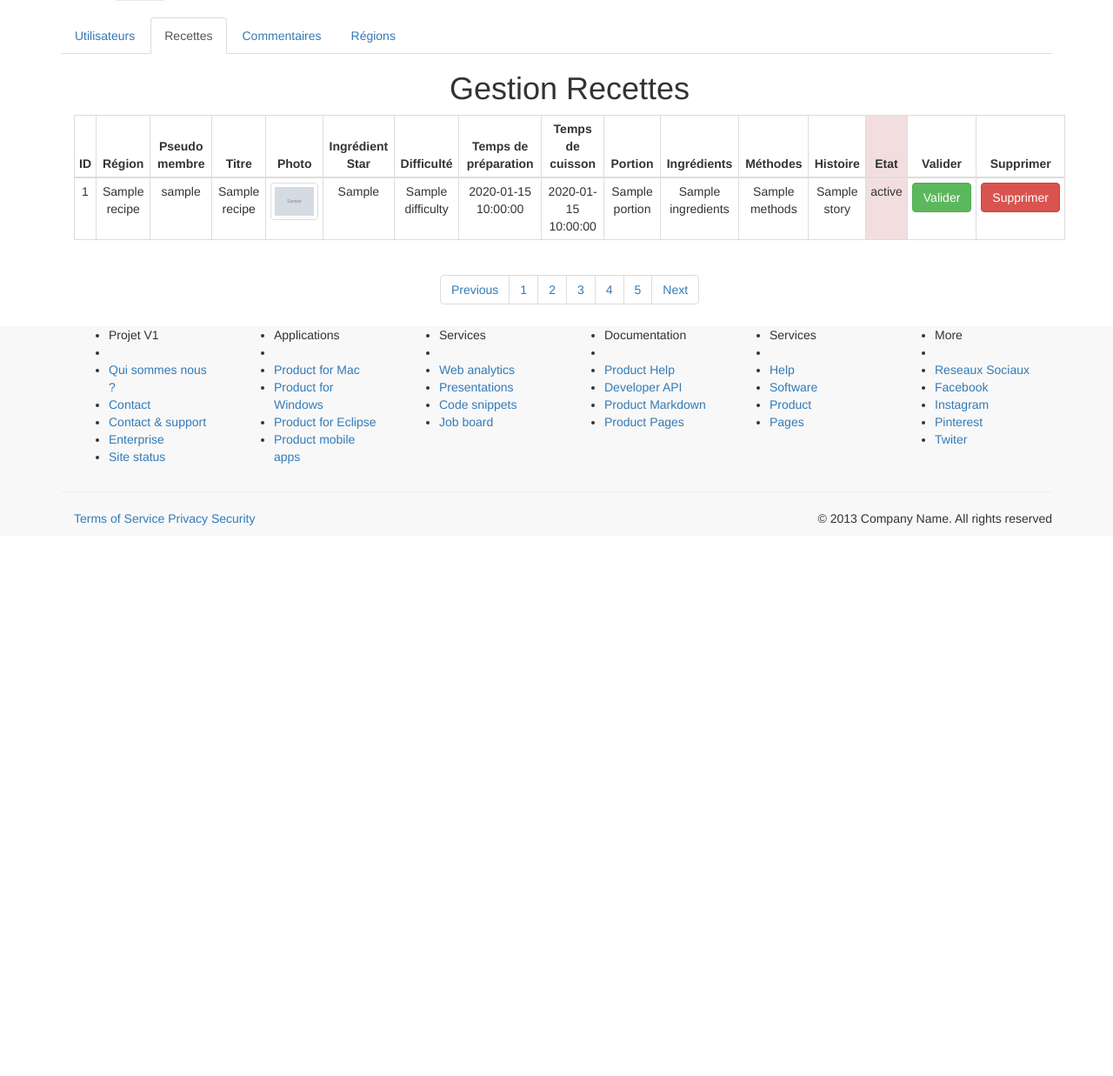
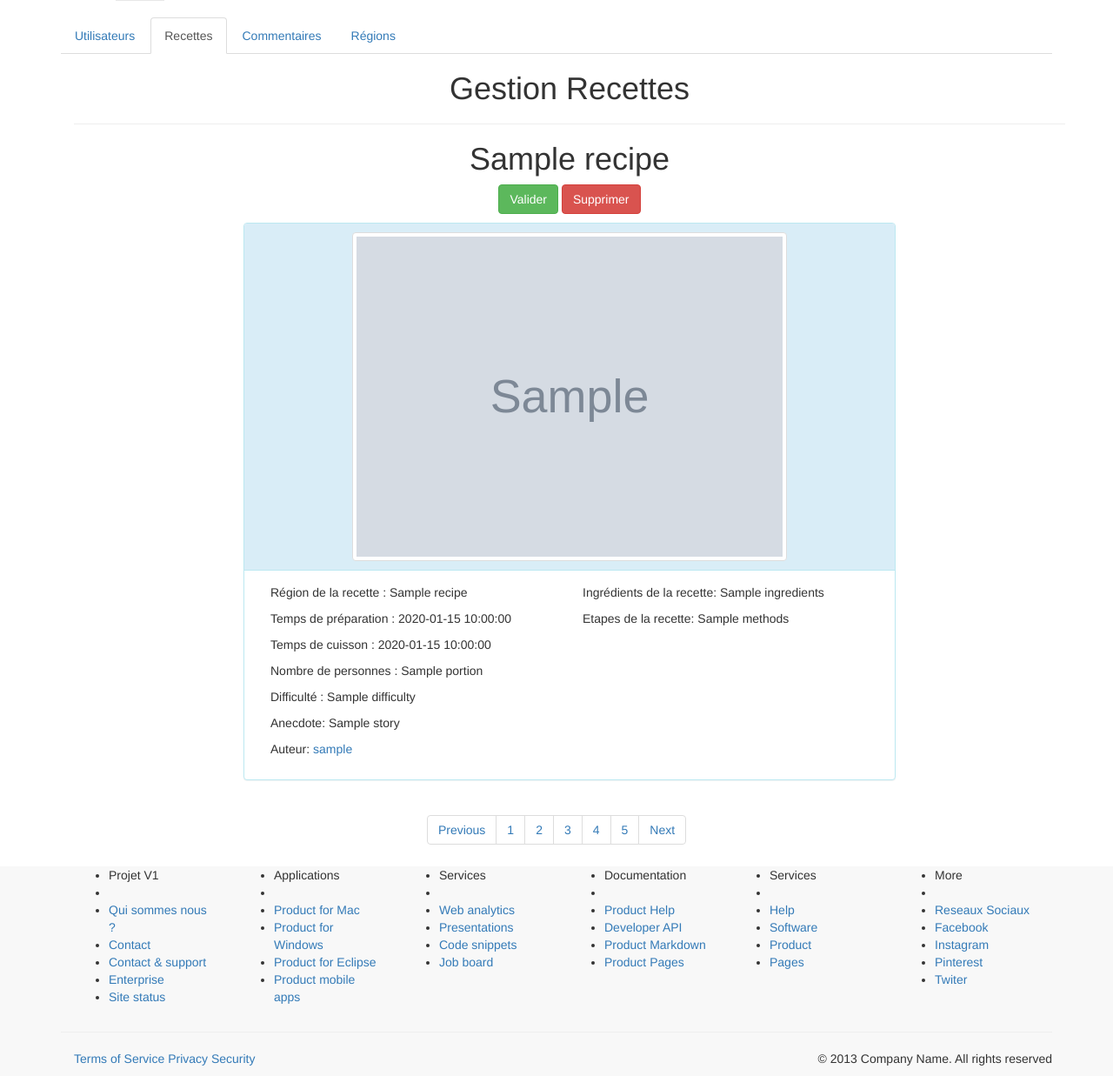
Before and after one commit to Yakicko/projet_v1, a PHP site: template templates/Admin/Recipe/list.html.twig in a window 1280 px wide. Shown: the part 50-1287 px from the top of the page at 87% size. Before the commit the page ends 800 px from the top, so only its background shows below. Run offline with PHP 8.4, Linux system fonts and the light colour scheme; the template is opened without the code that fills it: most values are stand-ins (such as "Sample title", 1, 10 or a date in 2020); some libraries are stand-ins or nearby versions.

Commit message:
ajout fonction mail pour Recipe et Comment, changement de vue pour gestion de recettes

```diff
--- a/src/Repository/CommentRepository.php
+++ b/src/Repository/CommentRepository.php
@@ -137,7 +137,6 @@ class CommentRepository extends RepositoryAbstract
 
             @mail($dbMail['email'], $subject, $msg, 'From: ' . $sender);
         }
-        //return $this->buildEntity($dbMail);
     }
 
     public function delete(Comment $comment)
--- a/templates/Admin/Comment/list.html.twig
+++ b/templates/Admin/Comment/list.html.twig
@@ -8,7 +8,7 @@
 <div class="container">
     <h1 class="text-center">Gestion Commentaires</h1>
 
-    <table class="table avectri">
+    <table class="table">
         <tr>
             <th>ID</th>
             <th>
--- a/templates/Admin/Recipe/list.html.twig
+++ b/templates/Admin/Recipe/list.html.twig
@@ -5,48 +5,102 @@
 {% block title 'Admin Recettes' %}
 
 {% block content %}
-    <div class="container">
-        <h1 class="text-center">Gestion Recettes</h1>
+<div class="container">
+    <h1 class="text-center">Gestion Recettes</h1>
 
-        <table class="table table-condensed table-bordered">
+    {% for recipe in recipes %}
+    <hr>
+    <div class="starter-template text-center">
+        <h1>{{ recipe.title }}</h1>
+        <p>
+            <a href="{{ path('admin_recipe_validate', {id_recipe: recipe.id_recipe}) }}" class="btn btn-success">
+                Valider
+            </a>
+            <a href="{{ path('admin_recipe_delete', {id_recipe: recipe.id_recipe}) }}" class="btn btn-danger">
+                Supprimer
+            </a>
+        </p>
+    </div>
+    <div class="row">
+        <div class="col-sm-8 col-sm-offset-2">
+            <div class="panel panel-info">
+                <div class="panel-heading text-center">
+                    <img src="{{ asset('photo/' ~ recipe.picture_recipe) }}" class="img-responsive img-thumbnail"
+                         width="500px">
+                </div>
+                <div class="panel-body">
+                    <div class="col-md-6">
+                        <p>Région de la recette : {{ recipe.regionName }} </p>
+                        <p>Temps de préparation : {{ recipe.prep_time }}</p>
+                        <p>Temps de cuisson : {{ recipe.cook_time }}</p>
+                        <p>Nombre de personnes : {{ recipe.portion }}</p>
+                        <p>Difficulté : {{ recipe.difficulty }}</p>
+                    </div>
+                    <div class="col-md-6">
+                        <p>Ingrédients de la recette: {{ recipe.ingredients }}</p>
+                        <p>Etapes de la recette: {{ recipe.methods }}</p>
+                    </div>
+                    <div class="col-md-12">
+                        <p>Anecdote: {{ recipe.story }}</p>
+                    </div>
+                    <div class="col-md-12">
+                        <p>Auteur: <a
+                                    href="{{ path('user_profil_public',{id_user:recipe.id_user}) }}">{{ recipe.userName }}</a>
+                        </p>
+                    </div>
+                </div>
+            </div>
+        </div>
+    </div>
+    {% endfor %}
+</div>
+        {#<table class="table table-sm">
             <thead>
             <tr>
-                <th colspan="2" style="text-align: center;">ID</th>
-                <th colspan="2" style="text-align: center;">Région</th>
-                <th colspan="2" style="text-align: center;">Pseudo membre</th>
-                <th colspan="2" style="text-align: center;">Titre</th>
-                <th colspan="2" style="text-align: center;">Photo</th>
-                <th colspan="2" style="text-align: center;">Ingrédient Star</th>
-                <th colspan="2" style="text-align: center;">Difficulté</th>
-                <th colspan="2" style="text-align: center;">Temps de préparation</th>
-                <th colspan="2" style="text-align: center;">Temps de cuisson</th>
-                <th colspan="2" style="text-align: center;">Portion</th>
-                <th colspan="2" style="text-align: center;">Ingrédients</th>
-                <th colspan="2" style="text-align: center;">Méthodes</th>
-                <th colspan="2" style="text-align: center;">Histoire</th>
-                <th colspan="2" style="text-align: center;" class="danger">Etat</th>
-                <th colspan="2" style="text-align: center;">Valider</th>
-                <th colspan="2" style="text-align: center;">Supprimer</th>
+                <th>ID</th>
+                <th>Région</th>
+                <th>
+                    <a href="{{ path('admin_recipes', {col: 'username', order: 'DESC'}) }}"><span class="glyphicon glyphicon-arrow-down"></span></a>
+                        Pseudo membre
+                    <a href="{{ path('admin_recipes', {col: 'username', order: 'ASC'}) }}"><span class="glyphicon glyphicon-arrow-up"></span></a>
+                </th>
+                <th>Titre</th>
+                <th>Photo</th>
+                <th>Ingrédient Star</th>
+                <th>Difficulté</th>
+                <th>Temps de préparation</th>
+                <th>Temps de cuisson</th>
+                <th>Portion</th>
+                <th>Ingrédients</th>
+                <th>Méthodes</th>
+                <th>Histoire</th>
+                <th class="danger">Etat</th>
+                <th>Valider</th>
+                <th>Supprimer</th>
             </tr>
             </thead>
             <tbody>
             {% for recipe in recipes %}
                 <tr>
-                    <td colspan="2" style="text-align: center;">{{ recipe.id_recipe }}</td>
-                    <td colspan="2" style="text-align: center;">{{ recipe.regionName }}</td>
-                    <td colspan="2" style="text-align: center;">{{ recipe.userName }}</td>
-                    <td colspan="2" style="text-align: center;">{{ recipe.title }}</td>
-                    <td colspan="2" style="text-align: center;"><img src="{{ asset('photo/' ~ recipe.picture_recipe) }}" class="img-thumbnail img-responsive" width="200px"></td>
-                    <td colspan="2" style="text-align: center;">{{ recipe.star_ingredient }}</td>
-                    <td colspan="2" style="text-align: center;">{{ recipe.difficulty }}</td>
-                    <td colspan="2" style="text-align: center;">{{ recipe.prep_time }}</td>
-                    <td colspan="2" style="text-align: center;">{{ recipe.cook_time }}</td>
-                    <td colspan="2" style="text-align: center;">{{ recipe.portion }}</td>
-                    <td colspan="2" style="text-align: center;">{{ recipe.ingredients }}</td>
-                    <td colspan="2" style="text-align: center;">{{ recipe.methods }}</td>
-                    <td colspan="2" style="text-align: center;">{{ recipe.story }}</td>
-                    <td colspan="2" style="text-align: center;" class="danger">{{ recipe.status }}</td>
-                    <td colspan="2" style="text-align: center;">
+                    <td>
+                        <select>
+                            <option value="{{ recipe.id_recipe }}">{{ recipe.id_recipe }}</option>
+                        </select>
+                    </td>
+                    <td>{{ recipe.regionName }}</td>
+                    <td>{{ recipe.userName }}</td>
+                    <td>{{ recipe.title }}</td>
+                    <td><img src="{{ asset('photo/' ~ recipe.picture_recipe) }}" class="img-thumbnail img-responsive" width="200px"></td>
+                    <td>{{ recipe.star_ingredient }}</td>
+                    <td>{{ recipe.difficulty }}</td>
+                    <td>{{ recipe.prep_time }}</td>
+                    <td>{{ recipe.cook_time }}</td>
+                    <td>{{ recipe.portion }}</td>
+                    <td>{{ recipe.ingredients | slice(0, 15) }}</td>
+                    <td>{{ recipe.methods | slice(0, 15)}}</td>
+                    <td>{{ recipe.story }}</td>
+                    <td class="danger">{{ recipe.status }}</td>
+                    <td>
                         <a href="{{ path('admin_recipe_validate', {id_recipe: recipe.id_recipe}) }}"
                            class="btn btn-success">
                             Valider
@@ -61,7 +115,7 @@
                 </tr>
             {% endfor %}
             </tbody>
-        </table>
+        </table>#}
         <div style="text-align: center;">
             <ul class="pagination border">
                 <li><a href="#">Previous</a></li>
@@ -73,5 +127,5 @@
                 <li><a href="#">Next</a></li>
             </ul>
         </div>
-    </div>
+    {#</div>#}
 {% endblock %}
```
Also changed, not shown: src/Controller/Admin/RecipeController.php (+9 -1 lines), src/Repository/RecipeRepository.php (+75 -10 lines).
